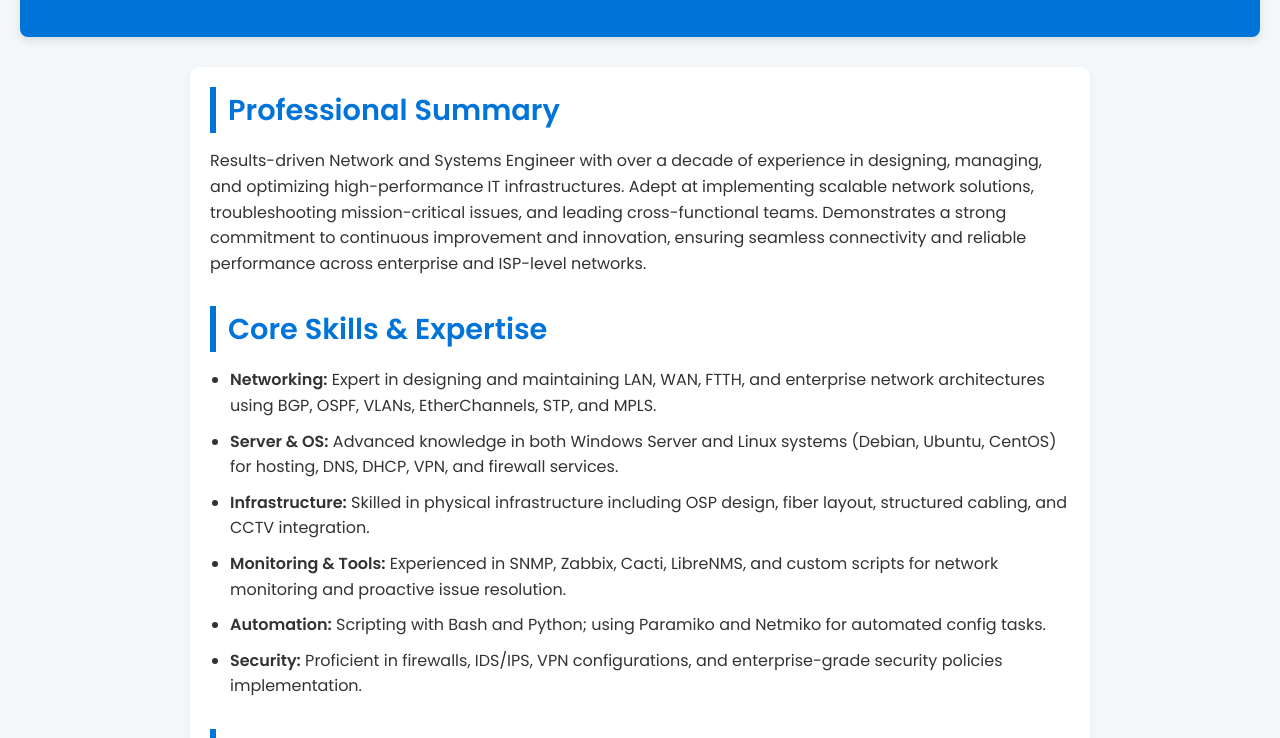
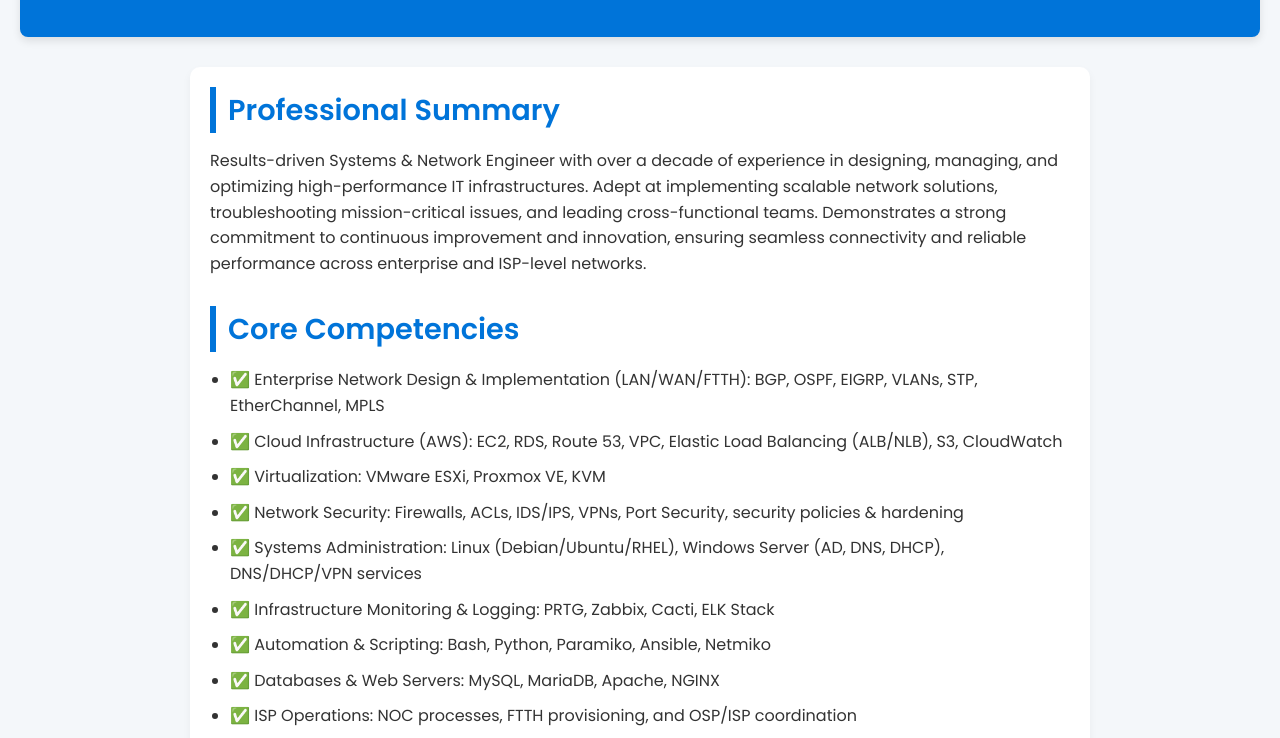
Before and after one commit to mvmeneses/whoami, a plain HTML site: page index.html in a window 1280 px wide. Shown: the part 173-911 px from the top of the page. Drawn offline with Linux system fonts and the light colour scheme.

Commit message:
Update index.html
update September 3, 2025

```diff
--- a/index.html
+++ b/index.html
@@ -3,7 +3,7 @@
 <head>
     <meta charset="UTF-8">
     <meta name="viewport" content="width=device-width, initial-scale=1.0">
-    <title>Engr. Michael Meneses | Network Engineer</title>
+    <title>Engr. Michael Meneses | Systems & Network Engineer</title>
     <link href="https://fonts.googleapis.com/css2?family=Poppins:wght@400;600&display=swap" rel="stylesheet">
     <style>
         * {
@@ -105,18 +105,21 @@
     <main>
         <section>
             <h2>Professional Summary</h2>
-            <p>Results-driven Network and Systems Engineer with over a decade of experience in designing, managing, and optimizing high-performance IT infrastructures. Adept at implementing scalable network solutions, troubleshooting mission-critical issues, and leading cross-functional teams. Demonstrates a strong commitment to continuous improvement and innovation, ensuring seamless connectivity and reliable performance across enterprise and ISP-level networks.</p>
+            <p>Results-driven Systems & Network Engineer with over a decade of experience in designing, managing, and optimizing high-performance IT infrastructures. Adept at implementing scalable network solutions, troubleshooting mission-critical issues, and leading cross-functional teams. Demonstrates a strong commitment to continuous improvement and innovation, ensuring seamless connectivity and reliable performance across enterprise and ISP-level networks.</p>
         </section>
 
         <section>
-            <h2>Core Skills & Expertise</h2>
+            <h2>Core Competencies</h2>
             <ul>
-                <li><strong>Networking:</strong> Expert in designing and maintaining LAN, WAN, FTTH, and enterprise network architectures using BGP, OSPF, VLANs, EtherChannels, STP, and MPLS.</li>
-                <li><strong>Server & OS:</strong> Advanced knowledge in both Windows Server and Linux systems (Debian, Ubuntu, CentOS) for hosting, DNS, DHCP, VPN, and firewall services.</li>
-                <li><strong>Infrastructure:</strong> Skilled in physical infrastructure including OSP design, fiber layout, structured cabling, and CCTV integration.</li>
-                <li><strong>Monitoring & Tools:</strong> Experienced in SNMP, Zabbix, Cacti, LibreNMS, and custom scripts for network monitoring and proactive issue resolution.</li>
-                <li><strong>Automation:</strong> Scripting with Bash and Python; using Paramiko and Netmiko for automated config tasks.</li>
-                <li><strong>Security:</strong> Proficient in firewalls, IDS/IPS, VPN configurations, and enterprise-grade security policies implementation.</li>
+                <li>✅ Enterprise Network Design & Implementation (LAN/WAN/FTTH): BGP, OSPF, EIGRP, VLANs, STP, EtherChannel, MPLS</li>
+                <li>✅ Cloud Infrastructure (AWS): EC2, RDS, Route 53, VPC, Elastic Load Balancing (ALB/NLB), S3, CloudWatch</li>
+                <li>✅ Virtualization: VMware ESXi, Proxmox VE, KVM</li>
+                <li>✅ Network Security: Firewalls, ACLs, IDS/IPS, VPNs, Port Security, security policies & hardening</li>
+                <li>✅ Systems Administration: Linux (Debian/Ubuntu/RHEL), Windows Server (AD, DNS, DHCP), DNS/DHCP/VPN services</li>
+                <li>✅ Infrastructure Monitoring & Logging: PRTG, Zabbix, Cacti, ELK Stack</li>
+                <li>✅ Automation & Scripting: Bash, Python, Paramiko, Ansible, Netmiko</li>
+                <li>✅ Databases & Web Servers: MySQL, MariaDB, Apache, NGINX</li>
+                <li>✅ ISP Operations: NOC processes, FTTH provisioning, and OSP/ISP coordination</li>
             </ul>
         </section>
 
@@ -142,7 +145,7 @@
             <h2>Key Projects</h2>
             <ul>
                 <li><strong>Network Redundancy Implementation:</strong> Built failover topologies and dual uplink systems for critical sites to prevent outages.</li>
-                <li><strong>AWS Cloud Migration:</strong> Planned and executed the move of core services to AWS, including EC2, Route53, and S3-backed backup strategies.</li>
+                <li><strong>AWS Cloud Migration:</strong> Planned and executed the move of core services to AWS, including EC2, Route 53, and S3-backed backup strategies.</li>
                 <li><strong>Community Connect Pulilan:</strong> Designed and launched a fiber-to-the-home internet solution for a local community.</li>
                 <li><strong>AIIAS Tower Fiber Project (Silang, Cavite):</strong> Structured the entire fiber inside/outside plant and ensured high-speed internet rollout.</li>
                 <li><strong>Magalang, Pampanga CCTV & Network Infra:</strong> End-to-end design and deployment of a secured video surveillance and backbone network for municipal use.</li>
```
